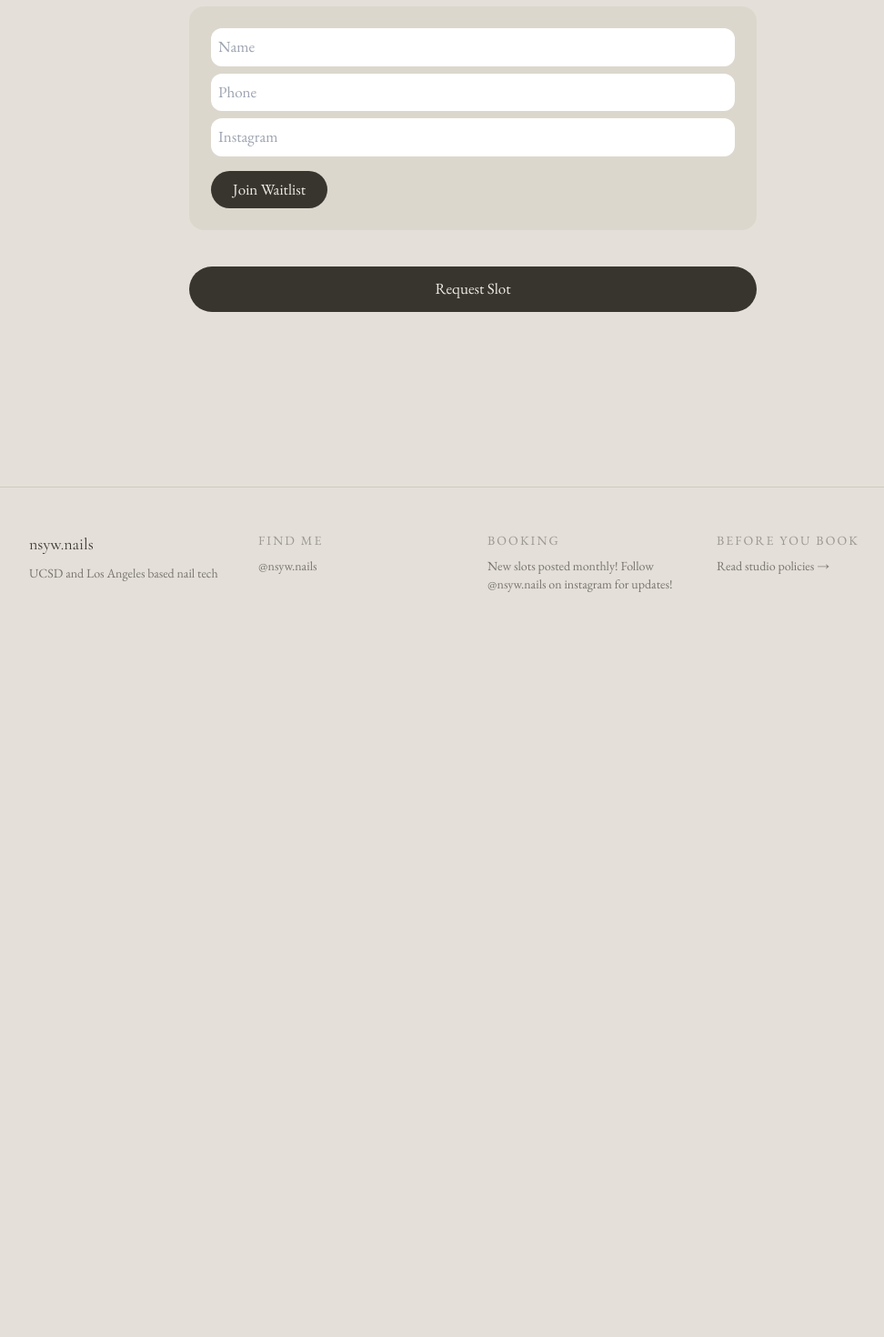
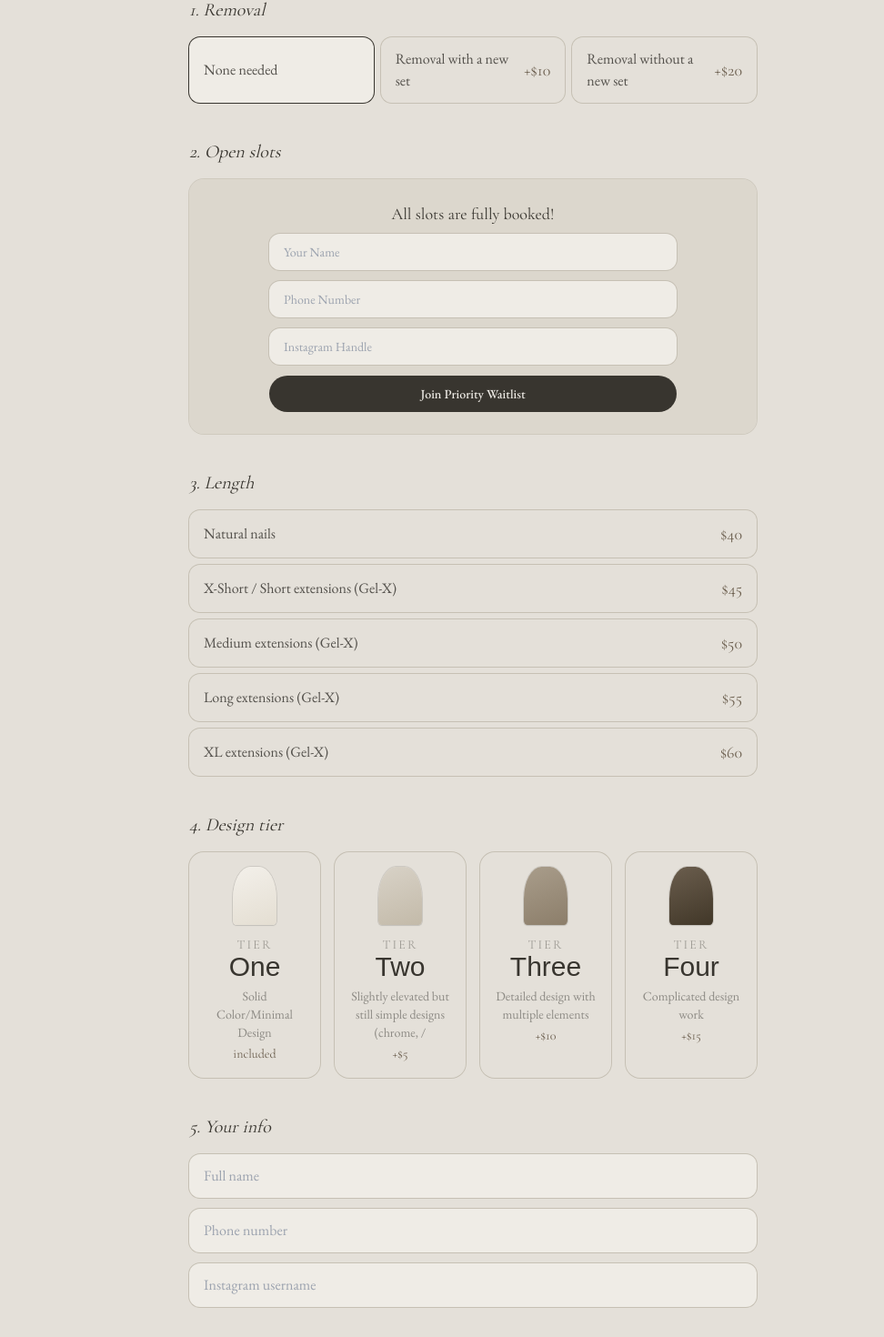
Before and after one commit to nata1iewu/nsyw.nails, a Next.js app: page /book in a window 1280 px wide. Shown: the part 337-1807 px from the top of the page at 91% size, without its empty margins (120-1092 px from the left). Before the commit the page ends 1037 px from the top, so only its background shows below. Built offline with nearby package versions, Linux system fonts and the light colour scheme; a web font is replaced by a local one.

Commit message:
fix: restore original UI design

```diff
--- a/app/book/page.js
+++ b/app/book/page.js
@@ -57,11 +57,12 @@ export default function Book() {
         headers: { "Content-Type": "application/json" },
         body: JSON.stringify({ slotId, sizeId, tierId, removalId: removalId || null, name, phone, instagram }),
       });
-      if (!res.ok) throw new Error("Booking failed");
+      const data = await res.json();
+      if (!res.ok) throw new Error(data.error || "Something went wrong.");
       setStatus("done");
-    } catch {
+    } catch (err) {
       setStatus("error");
-      setErrorMsg("Something went wrong.");
+      setErrorMsg(err.message);
     }
   }
 
@@ -84,39 +85,76 @@ export default function Book() {
 
   if (!hasMounted) return <><Nav /><main className="mx-auto max-w-2xl px-6 pt-16 pb-24 text-center"><p className="text-base text-ink/50">Loading booking portal…</p></main><Footer /></>;
 
-  if (status === "done") {
-    return (<><Nav /><main className="mx-auto max-w-xl px-6 py-28 text-center"><h1 className="font-display text-3xl text-inkDeep mb-4">You're booked ✿</h1><p>Check your messages!</p></main><Footer /></>);
-  }
-
   return (
     <>
       <Nav />
       <main className="mx-auto max-w-2xl px-6 pt-16 pb-24">
+        <p className="text-sm uppercase tracking-[0.15em] text-umber mb-3">Book a slot</p>
+        <h1 className="font-display text-4xl text-inkDeep mb-4">Pick your <span className="font-script text-5xl text-umber">appointment</span></h1>
+        <p className="text-ink/70 mb-10 text-lg">Slots are posted monthly and go fast. Choose an open time, your service, and confirm with a ${DEPOSIT_AMOUNT} deposit.</p>
+
         <form onSubmit={handleSubmit} className="space-y-10">
           <div>
             <h2 className="font-display text-xl italic text-inkDeep mb-4">1. Removal</h2>
             <div className="grid gap-2 sm:grid-cols-3">
-              <button type="button" onClick={() => setRemovalId("")} className={`rounded-xl px-4 py-3 ring-1 ${removalId === "" ? "bg-mist ring-inkDeep" : "ring-line"}`}>None</button>
-              {REMOVALS.map((r) => <button type="button" key={r.id} onClick={() => setRemovalId(r.id)} className={`rounded-xl px-4 py-3 ring-1 ${removalId === r.id ? "bg-mist ring-inkDeep" : "ring-line"}`}>{r.label}</button>)}
+              <button type="button" onClick={() => setRemovalId("")} className={`rounded-xl px-4 py-3 text-left text-base ring-1 transition ${removalId === "" ? "bg-mist ring-inkDeep" : "ring-line hover:bg-mist"}`}>None needed</button>
+              {REMOVALS.map((r) => (
+                <button type="button" key={r.id} onClick={() => setRemovalId(r.id)} className={`flex items-center justify-between rounded-xl px-4 py-3 text-left text-base ring-1 transition ${removalId === r.id ? "bg-mist ring-inkDeep" : "ring-line hover:bg-mist"}`}>
+                  <span>{r.label}</span>
+                  <span className="text-umber font-display text-lg">+${r.price}</span>
+                </button>
+              ))}
             </div>
           </div>
+
           <div>
-            <h2 className="font-display text-xl italic text-inkDeep mb-4">2. Slots</h2>
+            <h2 className="font-display text-xl italic text-inkDeep mb-4">2. Open slots</h2>
             {eligibleSlots?.length === 0 ? (
-              <div className="p-6 rounded-2xl bg-stoneDeep/60">
-                <input required placeholder="Name" value={name} onChange={(e) => setName(e.target.value)} className="w-full mb-2 p-2 rounded-xl" />
-                <input required placeholder="Phone" value={phone} onChange={(e) => setPhone(e.target.value)} className="w-full mb-2 p-2 rounded-xl" />
-                <input required placeholder="Instagram" value={instagram} onChange={(e) => setInstagram(e.target.value)} className="w-full mb-4 p-2 rounded-xl" />
-                <button type="button" onClick={handleWaitlistSubmit} className="bg-inkDeep text-mist px-6 py-2 rounded-full">{waitlistStatus === "submitting" ? "Joining..." : "Join Waitlist"}</button>
+              <div className="rounded-2xl bg-stoneDeep/60 ring-1 ring-line/70 p-6 text-center">
+                <h3 className="font-display text-lg text-inkDeep mb-2">All slots are fully booked!</h3>
+                <div className="grid gap-3 max-w-md mx-auto">
+                  <input required placeholder="Your Name" value={name} onChange={(e) => setName(e.target.value)} className="rounded-xl px-4 py-2.5 bg-mist ring-1 ring-line text-sm" />
+                  <input required type="tel" placeholder="Phone Number" value={phone} onChange={(e) => setPhone(e.target.value)} className="rounded-xl px-4 py-2.5 bg-mist ring-1 ring-line text-sm" />
+                  <input required placeholder="Instagram Handle" value={instagram} onChange={(e) => setInstagram(e.target.value)} className="rounded-xl px-4 py-2.5 bg-mist ring-1 ring-line text-sm" />
+                  <button type="button" onClick={handleWaitlistSubmit} className="w-full rounded-full bg-inkDeep py-2.5 text-sm font-medium text-mist">
+                    {waitlistStatus === "submitting" ? "Joining..." : "Join Priority Waitlist"}
+                  </button>
+                </div>
               </div>
             ) : (
-              <div className="grid grid-cols-2 gap-3">
-                {eligibleSlots?.map(s => <button type="button" key={s.id} onClick={() => setSlotId(s.id)} className={`p-3 rounded-xl ring-1 ${slotId === s.id ? "bg-inkDeep text-mist" : "ring-line"}`}>{formatDate(s.date)}</button>)}
+              <div className="grid grid-cols-2 sm:grid-cols-3 gap-3">
+                {eligibleSlots?.map((s) => (
+                  <button type="button" key={s.id} onClick={() => setSlotId(s.id)} className={`rounded-xl px-4 py-3 text-left text-base ring-1 transition ${slotId === s.id ? "bg-inkDeep text-mist ring-inkDeep" : "ring-line hover:bg-mist text-ink"}`}>
+                    <span className="block font-medium">{formatDate(s.date)}</span>
+                    <span className="block opacity-80">{formatTime(s.time)}</span>
+                  </button>
+                ))}
               </div>
             )}
           </div>
-          {/* Add Sections 3 (Size), 4 (Tier), 5 (Info) here as before */}
-          <button type="submit" className="w-full bg-inkDeep text-mist py-3 rounded-full">Request Slot</button>
+
+          <div>
+            <h2 className="font-display text-xl italic text-inkDeep mb-4">3. Length</h2>
+            <div className="grid gap-2">{SIZES.map((s) => <button type="button" key={s.id} onClick={() => setSizeId(s.id)} className={`flex items-center justify-between rounded-xl px-4 py-3 text-left text-base ring-1 transition ${sizeId === s.id ? "bg-mist ring-inkDeep" : "ring-line hover:bg-mist"}`}><span>{s.label}</span><span className="text-umber font-display text-lg">${s.price}</span></button>)}</div>
+          </div>
+
+          <div>
+            <h2 className="font-display text-xl italic text-inkDeep mb-4">4. Design tier</h2>
+            <div className="grid grid-cols-2 sm:grid-cols-4 gap-4">{TIERS.map((tier) => <SwatchTier key={tier.id} tier={tier} interactive selected={tierId === tier.id} onClick={() => setTierId(tier.id)} />)}</div>
+          </div>
+
+          <div>
+            <h2 className="font-display text-xl italic text-inkDeep mb-4">5. Your info</h2>
+            <div className="grid gap-3">
+              <input required placeholder="Full name" value={name} onChange={(e) => setName(e.target.value)} className="rounded-xl px-4 py-3 bg-mist ring-1 ring-line text-base" />
+              <input required type="tel" placeholder="Phone number" value={phone} onChange={(e) => setPhone(e.target.value)} className="rounded-xl px-4 py-3 bg-mist ring-1 ring-line text-base" />
+              <input required placeholder="Instagram username" value={instagram} onChange={(e) => setInstagram(e.target.value)} className="rounded-xl px-4 py-3 bg-mist ring-1 ring-line text-base" />
+            </div>
+          </div>
+
+          <button type="submit" disabled={!canSubmit || status === "submitting"} className="w-full rounded-full bg-inkDeep px-7 py-3 font-body text-lg text-mist transition hover:bg-umber disabled:opacity-40">
+            {status === "submitting" ? "Sending request…" : "Request this slot"}
+          </button>
         </form>
       </main>
       <Footer />
```
